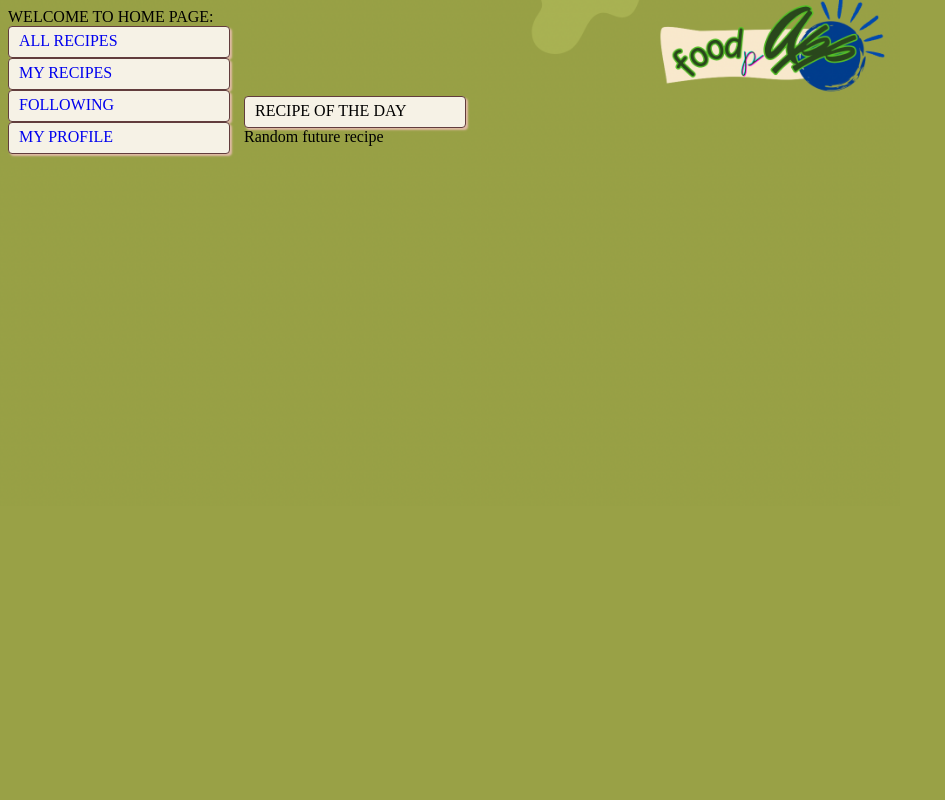
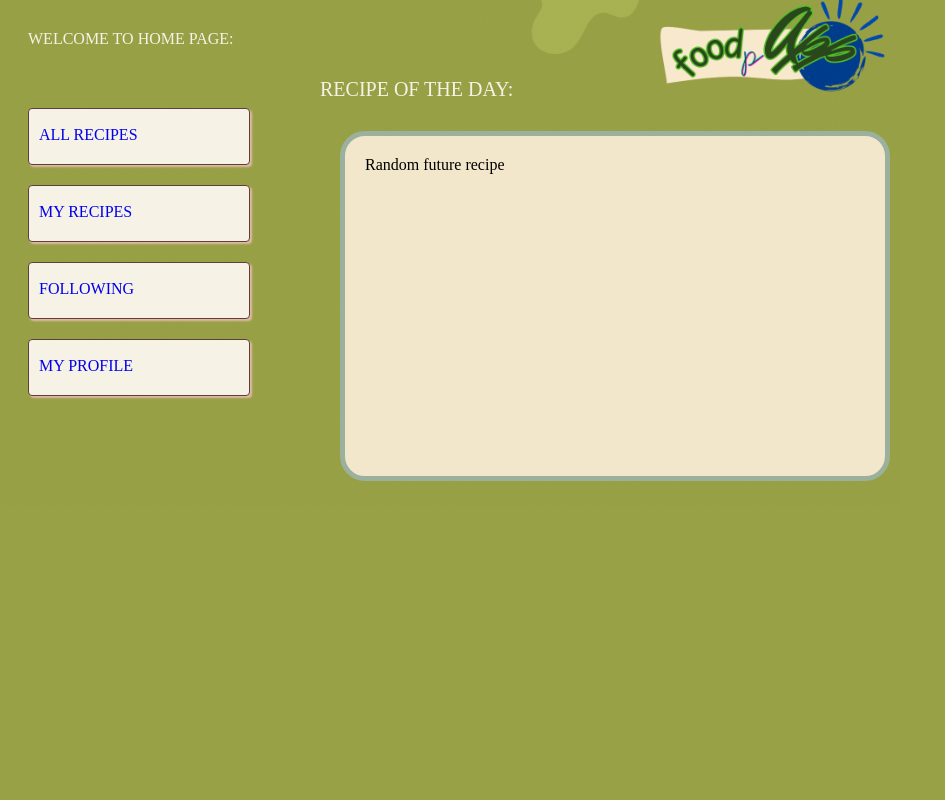
Before and after one commit to LeDuyNg/CMPE-131-Team-2-FOODpApp, a Flask app: page /home in a window 1280 px wide. Shown: the whole page, without its empty margins (0-945 px from the left). Run offline with Flask 3, Linux system fonts and the light colour scheme.

Commit message:
Adding more UI work to get reviewed and merged

```diff
--- a/app/routes.py
+++ b/app/routes.py
@@ -17,3 +17,33 @@ def register():
 @myapp_obj.route("/home")
 def home():
     return render_template("home.html", title = "Home", pageClass = "home")  # Render home.html
+
+# All recipes tags route, renders home page and displays the page where you can select tags to see recipes.
+@myapp_obj.route("/home/allrecipestagspage")
+def allrecipestags():
+    return render_template("allrecipestagspage.html", title = "All Recipes Tags", pageClass = "allrecipestagspage")  # Render home.html
+
+# My recipes route, renders myrecipes page and displays all recipes
+@myapp_obj.route("/home/myrecipes")
+def myrecipes():
+    return render_template("myrecipes.html", title = "My Recipes", pageClass = "myrecipes")  # Render home.html
+
+# Following route, renders myrecipes page and displays all recipes
+@myapp_obj.route("/home/following")
+def following():
+    return render_template("following.html", title = "Following", pageClass = "following")  # Render home.html
+
+# My profile route, renders myrecipes page and displays all recipes
+@myapp_obj.route("/home/myprofile")
+def myprofile():
+    return render_template("myprofile.html", title = "My Profile", pageClass = "myprofile")  # Render home.html
+
+# Route when you click on your recipe, renders myrecipes page and displays all recipes
+@myapp_obj.route("/home/myrecipes/mysinglerecipeview")
+def mysinglerecipeview():
+    return render_template("mysinglerecipeview.html", title = "My Recipe", pageClass = "mysinglerecipeview")  # Render home.html
+
+# Route when you click "add recipe" on "my recipes" page, renders myrecipes page and displays all recipes
+@myapp_obj.route("/home/myrecipes/mysinglerecipeadd")
+def mysinglerecipeadd():
+    return render_template("mysinglerecipeadd.html", title = "Add A Recipe", pageClass = "mysinglerecipeadd")  # Render home.html
--- a/app/static/styles.css
+++ b/app/static/styles.css
@@ -4,7 +4,12 @@ body {
 		background-image: url("mainbackground.png");
 	}
 
-	&.home {
+	&.home,
+	&.allrecipestagspage,
+	&.following,
+	&.myprofile,
+	&.myrecipes,
+	&.mysinglerecipeview {
 		background-image: url("defaultbackground.png");
 	}
 
@@ -15,7 +20,8 @@ body {
 }
 
 .login-content,
-.register-content {
+.register-content,
+.recipe-content {
 	position:  relative;
 	left: 160px;
 
@@ -39,6 +45,25 @@ body {
 	}
 }
 
+.following-content,
+.myprofile-content {
+	position:  relative;
+	left: 160px;
+
+	input {
+		display: block;
+		width: 220px;
+		height: 50px;
+		margin-bottom: 10px;
+		background-color: #f6f2e6;
+		border: 1px solid #623d3d;
+		border-radius: 4px;
+		box-shadow: 5px 5px 2px #e0baa5;
+		padding-left: 105px;
+	}
+
+}
+
 .login-content {
 	top:  200px;
 }
@@ -53,12 +78,10 @@ div.button {
 	border-radius: 4px;
 	box-shadow: 2px 2px 2px #e0baa5;
 	padding: 5px 10px;
+}
 
-	a {
-		text-decoration: none;
-
-	}
-
+a {
+	text-decoration: none;
 }
 
 .register-content {
@@ -100,17 +123,62 @@ div.button {
 	}
 }
 
-.home {
+.welcome-text {
+	color: #f6f2e6;
+	margin: 30px 20px;
+}
+
+.home-button {
+	position: absolute;
+	left: 28px;
+	bottom: 30px;
+}
+
+.myprofile {
+	.links {
+		display: flex;
+		flex-direction: row;
+	}
+}
+
+.home,
+.myprofile {
+	.home-container {
+		display: flex;
+		flex-direction: row;
+	}
+
 	.button {
 		width: 200px;
 		display: block;
+		height: 33px;
+        margin-bottom: 20px;
+        padding-top: 17px;
 	}
 
 	.links {
-		display: inline-block;
+		margin: 30px 20px;
+
 	}
 
 	.recipe {
 		display: inline-block;
+		padding-left: 40px;
+
+		.label{
+			color: #f6f2e6;
+			margin-bottom: 30px;
+			font-size: 20px;
+		}
+
+		.content {
+			background-color: #f2e7cb;
+			border: 5px solid #9bb09d;
+			border-radius: 25px;
+			margin-left: 20px;
+			width: 500px;
+			height: 300px;
+			padding: 20px;
+		}
 	}
 }
--- a/app/templates/home.html
+++ b/app/templates/home.html
@@ -1,24 +1,31 @@
 {% extends "base.html" %}
 {% block content %}
-	<div class = "links">
-		<div class = "welcome-text"> WELCOME TO HOME PAGE: </div>
-		<div class = "button">
-			 <a href = "{{url_for('login')}}" id = "log-in"> ALL RECIPES </a> <!--will be adding different links later-->
-		 </div>
-		 <div class = "button">
-			 <a href = "{{url_for('login')}}" id = "log-in"> MY RECIPES </a>
-		 </div>
-		 <div class = "button">
-			 <a href = "{{url_for('login')}}" id = "log-in"> FOLLOWING </a>
-		 </div>
-		 <div class = "button">
-			 <a href = "{{url_for('login')}}" id = "log-in"> MY PROFILE </a>
-		 </div>
+	<div class = "welcome-text"> WELCOME TO HOME PAGE: </div>
 
-	</div>
+	<div class = "home-container">
+		<div class = "links">
 
-	<div class = "recipe">
-		<div class = "button"> RECIPE OF THE DAY </div>
-		<div class = "content"> Random future recipe </div>
+			 <a href = "{{url_for('allrecipestags')}}" id = "log-in">
+				<div class = "button"> ALL RECIPES </div>
+			 </a>
+
+			 <a href = "{{url_for('myrecipes')}}" id = "log-in">
+			 	<div class = "button"> MY RECIPES </div>
+			 </a>
+
+			 <a href = "{{url_for('following')}}" id = "log-in">
+				 <div class = "button"> FOLLOWING </div>
+			 </a>
+
+			 <a href = "{{url_for('myprofile')}}" id = "log-in">
+				<div class = "button"> MY PROFILE </div>
+			 </a>
+
+		</div>
+
+		<div class = "recipe">
+			<div class = "label"> RECIPE OF THE DAY: </div>
+			<div class = "content"> Random future recipe </div>
+		</div>
 	</div>
 {% endblock %}
```
Also changed, not shown: app/templates/allrecipestagspage.html (added, +17 -0 lines), app/templates/following.html (added, +32 -0 lines), app/templates/login.html (+7 -6 lines), app/templates/myprofile.html (added, +47 -0 lines), app/templates/myrecipes.html (added, +25 -0 lines), app/templates/mysinglerecipeadd.html (added, +43 -0 lines), app/templates/mysinglerecipeview.html (added, +30 -0 lines), app/templates/register.html (+8 -4 lines).
